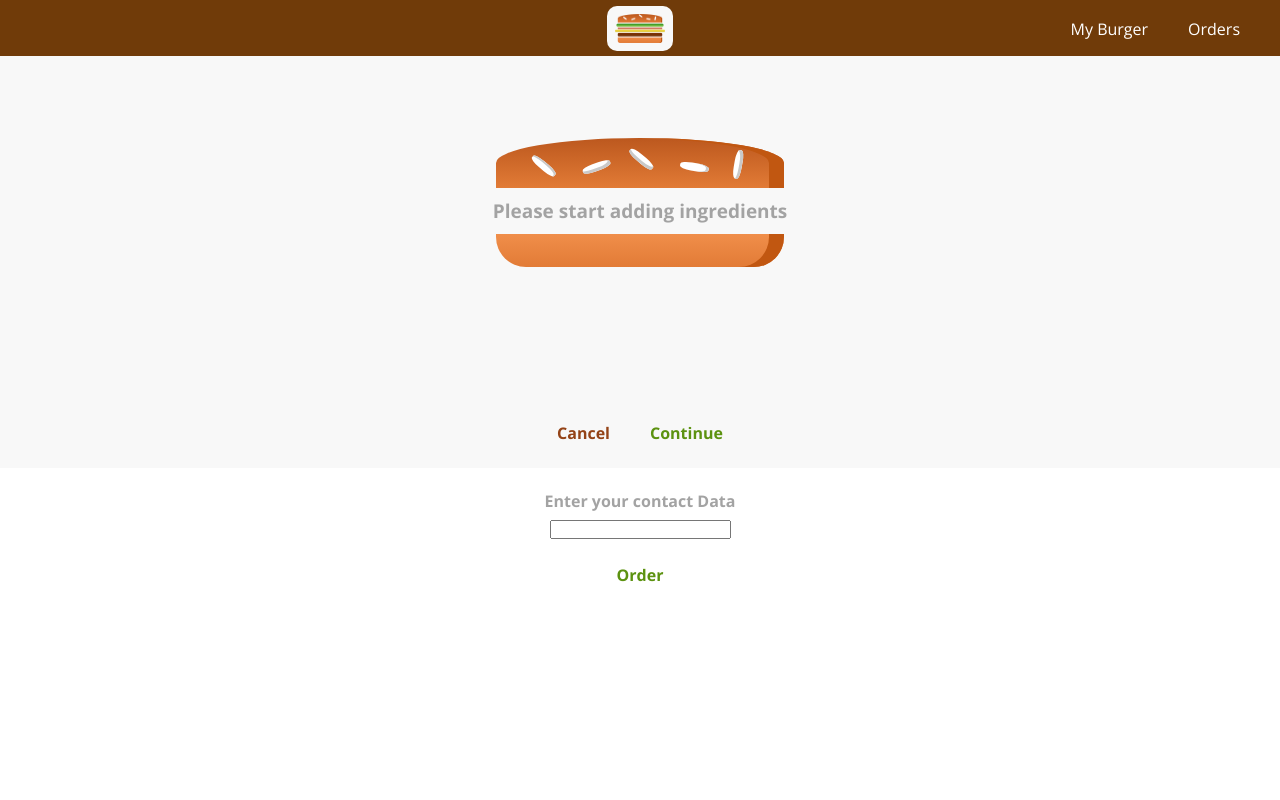
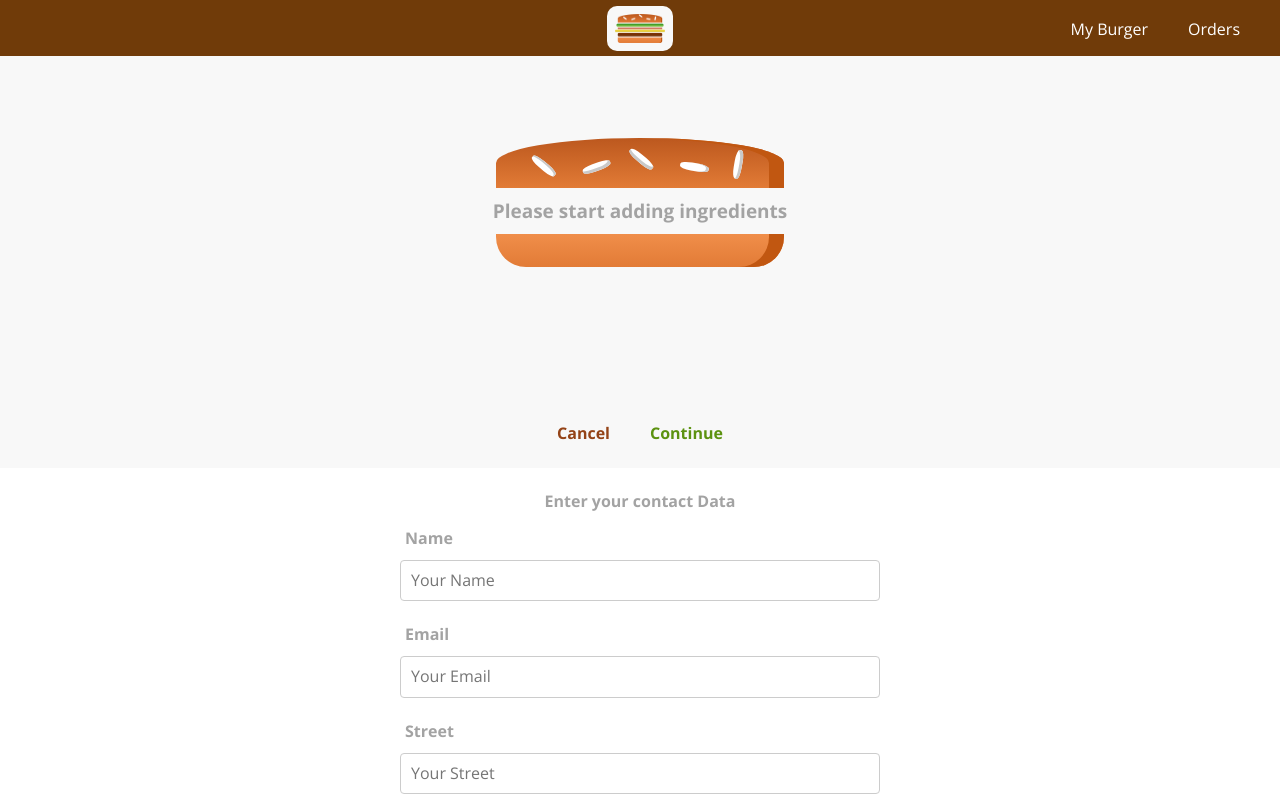
Before and after one commit to KlepaczPrzemyslaw/React-Course-Project, a React app in the folder burger-builder/: page /checkout in a window 1280 px wide. Both pictures are taken after a click on the button "Continue". Shown: the top 800 px of the page. Built offline with nearby package versions, Linux system fonts and the light colour scheme.

Commit message:
Forms - Part 1

```diff
--- /dev/null
+++ b/burger-builder/src/components/UI/Input/Input.js
@@ -0,0 +1,61 @@
+import React from 'react';
+import PropTypes from "prop-types";
+
+const input = (props) => {
+    let inputElement = null;
+    const {inputType, label, inputProps, value} = props;
+
+    switch (inputType) {
+        case 'input':
+            inputElement =
+                <input
+                    className="form__input"
+                    {...inputProps}
+                    value={value}
+                    onChange={props.onChange}/>;
+            break;
+        case 'textarea':
+            inputElement =
+                <textarea
+                    className="form__input"
+                    {...inputProps}
+                    value={value}
+                    onChange={props.onChange}>
+                </textarea>;
+            break;
+        case 'select':
+            let {options, ...rest} = inputProps;
+            inputElement = (<select
+                className="form__input"
+                {...rest}
+                onChange={props.onChange}
+                value={value}>
+                {
+                    Object.entries(options).map(([, {key, value}]) =>
+                        <option key={key} value={key}>{value}</option>
+                    )
+                }
+            </select>);
+            break;
+        default:
+            console.error(`This input does not exist -> ${inputType}`);
+            break;
+    }
+
+    return (
+        <div className="form">
+            <label className="form__label">{label}</label>
+            {inputElement}
+        </div>
+    );
+};
+
+input.propTypes = {
+    inputType: PropTypes.string.isRequired,
+    label: PropTypes.string.isRequired,
+    inputProps: PropTypes.object.isRequired,
+    value: PropTypes.string.isRequired,
+    onChange: PropTypes.func.isRequired
+};
+
+export default input;
--- a/burger-builder/src/containers/Checkout/ContactData/ContactData.js
+++ b/burger-builder/src/containers/Checkout/ContactData/ContactData.js
@@ -2,16 +2,74 @@ import React, {Component, Fragment} from 'react';
 
 import axios from '../../../axios-orders';
 import Spinner from '../../../components/UI/Spinner/Spinner';
+import Input from '../../../components/UI/Input/Input';
 
 class ContactData extends Component {
     state = {
-        name: '',
-        email: '',
-        address: {
-            street: '',
-            postalCode: ''
+        orderForm: {
+            name: {
+                inputType: 'input',
+                label: 'Name',
+                elementConfig: {
+                    type: 'text',
+                    name: 'name',
+                    placeholder: 'Your Name'
+                },
+                value: ''
+            },
+            email: {
+                inputType: 'input',
+                label: 'Email',
+                elementConfig: {
+                    type: 'email',
+                    name: 'email',
+                    placeholder: 'Your Email'
+                },
+                value: ''
+            },
+            street: {
+                inputType: 'input',
+                label: 'Street',
+                elementConfig: {
+                    type: 'text',
+                    name: 'street',
+                    placeholder: 'Your Street'
+                },
+                value: ''
+            },
+            zipCode: {
+                inputType: 'input',
+                label: 'Postal Code',
+                elementConfig: {
+                    type: 'text',
+                    name: 'zipCode',
+                    placeholder: 'Your Postal Code'
+                },
+                value: ''
+            },
+            country: {
+                inputType: 'input',
+                label: 'Country',
+                elementConfig: {
+                    type: 'text',
+                    name: 'country',
+                    placeholder: 'Your Country'
+                },
+                value: ''
+            },
+            deliveryMethod: {
+                inputType: 'select',
+                label: 'Delivery Method',
+                elementConfig: {
+                    name: 'deliveryMethod',
+                    options: [
+                        {value: 'Fastest', key: 'fastest'},
+                        {value: 'Cheapest', key: 'cheapest'}
+                    ]
+                },
+                value: 'fastest'
+            }
         },
-
         loading: false
     };
 
@@ -19,19 +77,15 @@ class ContactData extends Component {
         event.preventDefault();
 
         this.setState({loading: true});
+        const orderData = {};
+        Object.entries(this.state.orderForm)
+            .map(([name, {value}]) =>
+            orderData[name] = value
+        );
         const order = {
             ingredients: this.props.ingredients,
             price: this.props.totalPrice,
-            customer: {
-                name: 'Me',
-                address: {
-                    street: 'street',
-                    zipCode: '44-456',
-                    country: 'country'
-                },
-                email: 'someEmail'
-            },
-            deliveryMethod: 'fastest'
+            delivery: orderData
         };
         axios.post('/orders.json', order)
             .then(response => {
@@ -44,12 +98,31 @@ class ContactData extends Component {
             });
     };
 
+    inputChangedHandler = (event, inputId) => {
+        const currentForm = {...this.state.orderForm};
+        const currentInput = {...currentForm[inputId]};
+        currentInput.value = event.target.value;
+        currentForm[inputId] = currentInput;
+        this.setState({orderForm: currentForm});
+    };
+
     render() {
         let form = (
             <Fragment>
                 <h4>Enter your contact Data</h4>
-                <form>
-                    <input type="text"/>
+                <form onSubmit={this.orderHandler}>
+                    {
+                        Object.entries(this.state.orderForm).map(
+                            ([key, value]) =>
+                                <Input
+                                    key={key}
+                                    id={key}
+                                    inputType={value.inputType}
+                                    label={value.label}
+                                    inputProps={value.elementConfig}
+                                    onChange={(event) => this.inputChangedHandler(event, key)}
+                                    value={value.value}/>)
+                    }
                 </form>
                 <button
                     className="btn btn--success"
--- a/burger-builder/src/index.scss
+++ b/burger-builder/src/index.scss
@@ -18,3 +18,4 @@
 @import "./scss/components/checkout-summary";
 @import "./scss/components/contact-data";
 @import "./scss/components/order";
+@import "./scss/components/form";
--- /dev/null
+++ b/burger-builder/src/scss/components/_form.scss
@@ -0,0 +1,29 @@
+.form {
+  width: 100%;
+  padding: 1rem;
+
+  &__input {
+    outline: none;
+    border: 1px solid #cccccc;
+    background-color: white;
+    font: inherit;
+    padding: .6rem 1rem;
+    display: block;
+    width: 100%;
+    border-radius: .4rem;
+
+    &:focus {
+      outline: none;
+      background-color: #e8f0fe;
+      border-bottom: 1px solid #7f3608;
+    }
+  }
+
+  &__label {
+    font-weight: bold;
+    display: block;
+    margin-bottom: .8rem;
+    text-align: left;
+    margin-left: .5rem;
+  }
+}
```
